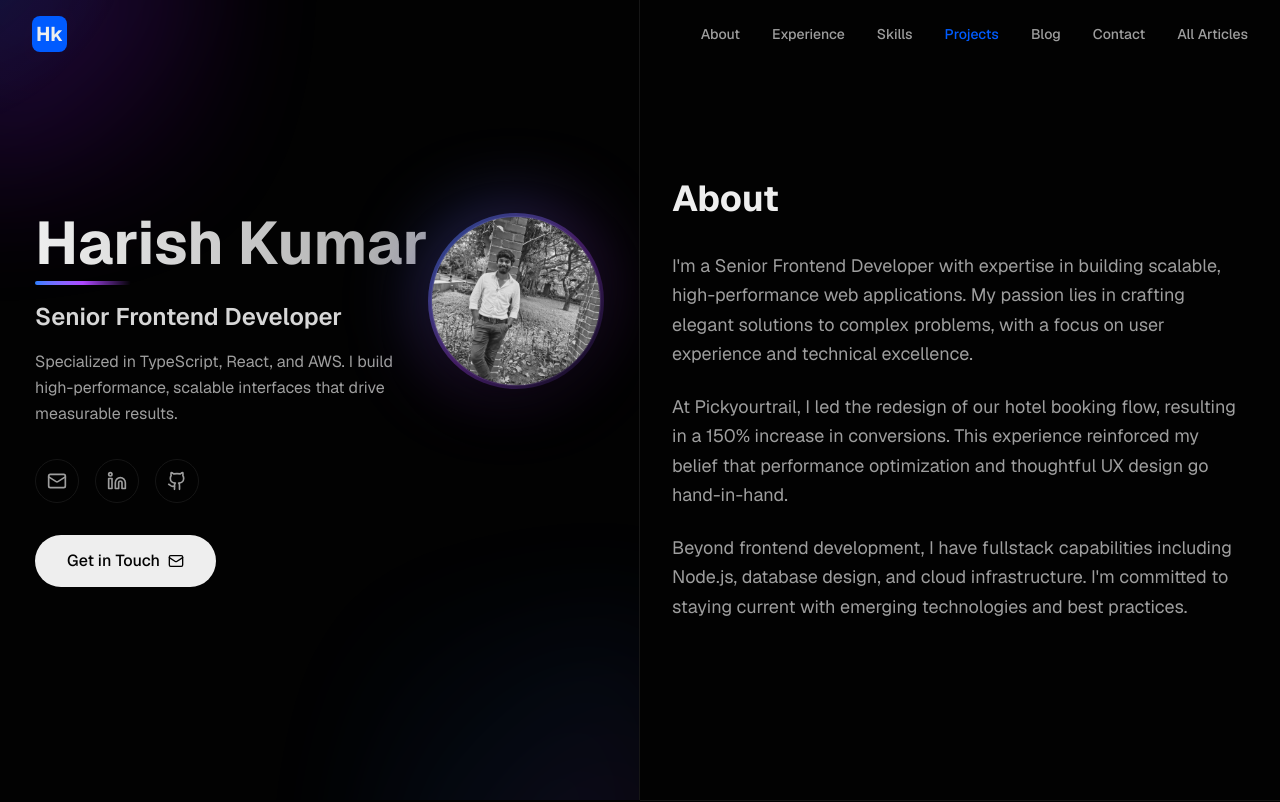
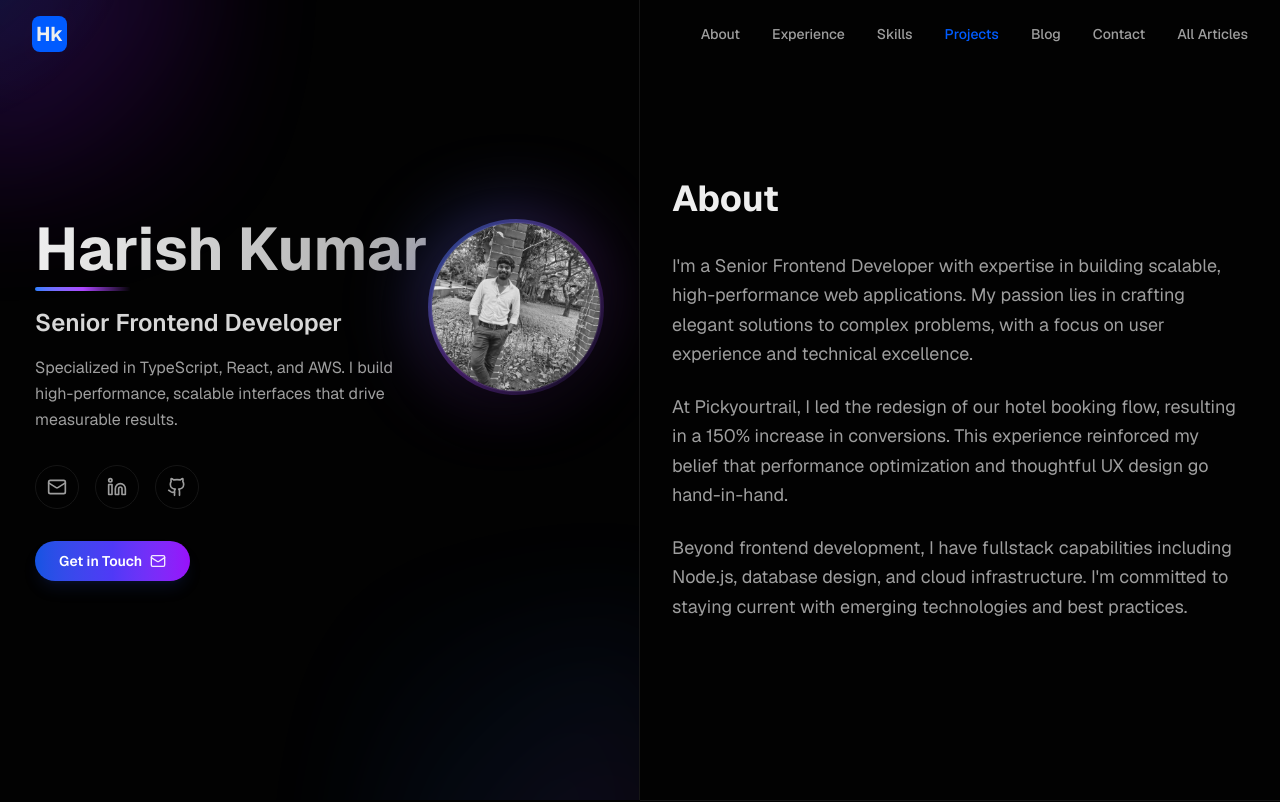
Before and after one commit to thelonewolf123/portfolio-v2, a Next.js app: page / in a window 1280 px wide. Shown: the top 802 px of the page. Built offline with nearby package versions, Linux system fonts and the light colour scheme.

Commit message:
feat: cta updated

```diff
--- /dev/null
+++ b/components/internal/get-in-touch-cta.tsx
@@ -0,0 +1,27 @@
+import { MailIcon } from "lucide-react";
+
+import { cn } from "@/lib/utils";
+
+type GetInTouchCTAProps = {
+  href?: string;
+  className?: string;
+};
+
+export function GetInTouchCTA({
+  href = "mailto:harishkumar.vellore@gmail.com",
+  className
+}: GetInTouchCTAProps) {
+  return (
+    <div
+      className={cn("flex w-full justify-center md:justify-start", className)}
+    >
+      <a
+        href={href}
+        className="group inline-flex items-center gap-2 rounded-full bg-linear-to-r from-blue-600/90 via-indigo-600 to-purple-600 px-6 py-2.5 text-sm font-semibold text-white shadow-lg shadow-blue-900/20 transition-all duration-200 hover:scale-[1.01] hover:shadow-xl"
+      >
+        <span>Get in Touch</span>
+        <MailIcon className="h-4 w-4 opacity-90 transition-transform group-hover:translate-x-0.5" />
+      </a>
+    </div>
+  );
+}
--- a/components/sections/hero-section.tsx
+++ b/components/sections/hero-section.tsx
@@ -1,5 +1,7 @@
 import { GithubIcon, Linkedin, MailIcon } from "lucide-react";
 import Image from "next/image";
+
+import { GetInTouchCTA } from "@/components/internal/get-in-touch-cta";
 
 export function HeroSection() {
   return (
@@ -60,16 +62,7 @@ export function HeroSection() {
           </div>
 
           {/* CTA Button */}
-          <div className="flex justify-center md:justify-start w-full">
-            <a
-              href="mailto:harishkumar.vellore@gmail.com"
-              className="group relative inline-flex items-center gap-2 px-8 py-3.5 bg-foreground text-background rounded-full font-medium overflow-hidden transition-all duration-300 hover:scale-105 hover:shadow-lg"
-            >
-              <span className="relative z-10">Get in Touch</span>
-              <MailIcon className="w-4 h-4 relative z-10 group-hover:translate-x-1 transition-transform" />
-              <div className="absolute inset-0 bg-linear-to-r from-blue-600 to-purple-600 opacity-0 group-hover:opacity-100 transition-opacity duration-300"></div>
-            </a>
-          </div>
+          <GetInTouchCTA />
         </div>
 
         {/* Profile Photo with Gradient Ring */}
```
